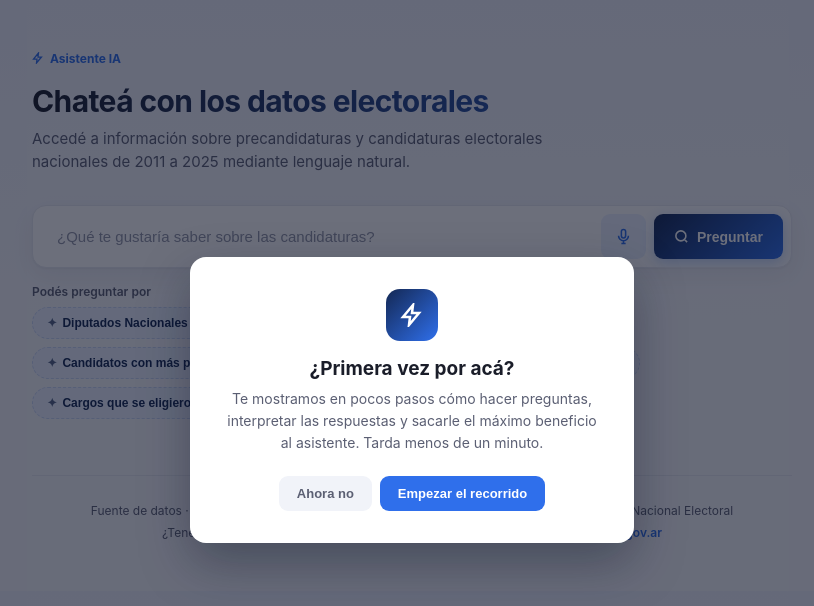
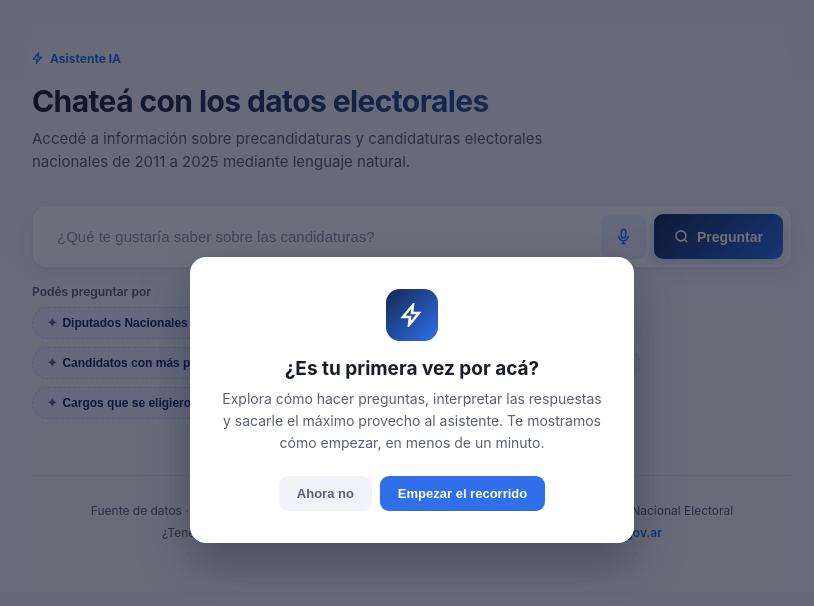
Before and after one commit to andresminio/chatwithdata, a Next.js app in the folder panel/: page / in a window 1280 px wide. Both pictures are taken after a click on the button "¿Primera vez por acá?". Shown: the top 606 px of the page, without its empty margins (228-1042 px from the left). Built offline with nearby package versions, Linux system fonts and the light colour scheme.

Commit message:
feat: improve welcome message for clarity and engagement in onboarding tour

```diff
--- a/panel/app/page.tsx
+++ b/panel/app/page.tsx
@@ -2025,10 +2025,10 @@ export default function Home() {
               <path d="M13 2 3 14h7l-1 8 10-12h-7l1-8Z" />
             </svg>
           </div>
-          <h2>¿Primera vez por acá?</h2>
+          <h2>¿Es tu primera vez por acá?</h2>
           <p>
-            Te mostramos en pocos pasos cómo hacer preguntas, interpretar las respuestas y sacarle el
-            máximo beneficio al asistente. Tarda menos de un minuto.
+            Explora cómo hacer preguntas, interpretar las respuestas y sacarle el máximo provecho al
+            asistente. Te mostramos cómo empezar, en menos de un minuto.
           </p>
           <div className="tour-bienvenida-botones">
             <button type="button" className="tour-btn-ahora-no" onClick={cerrarTourDelTodo}>
```
